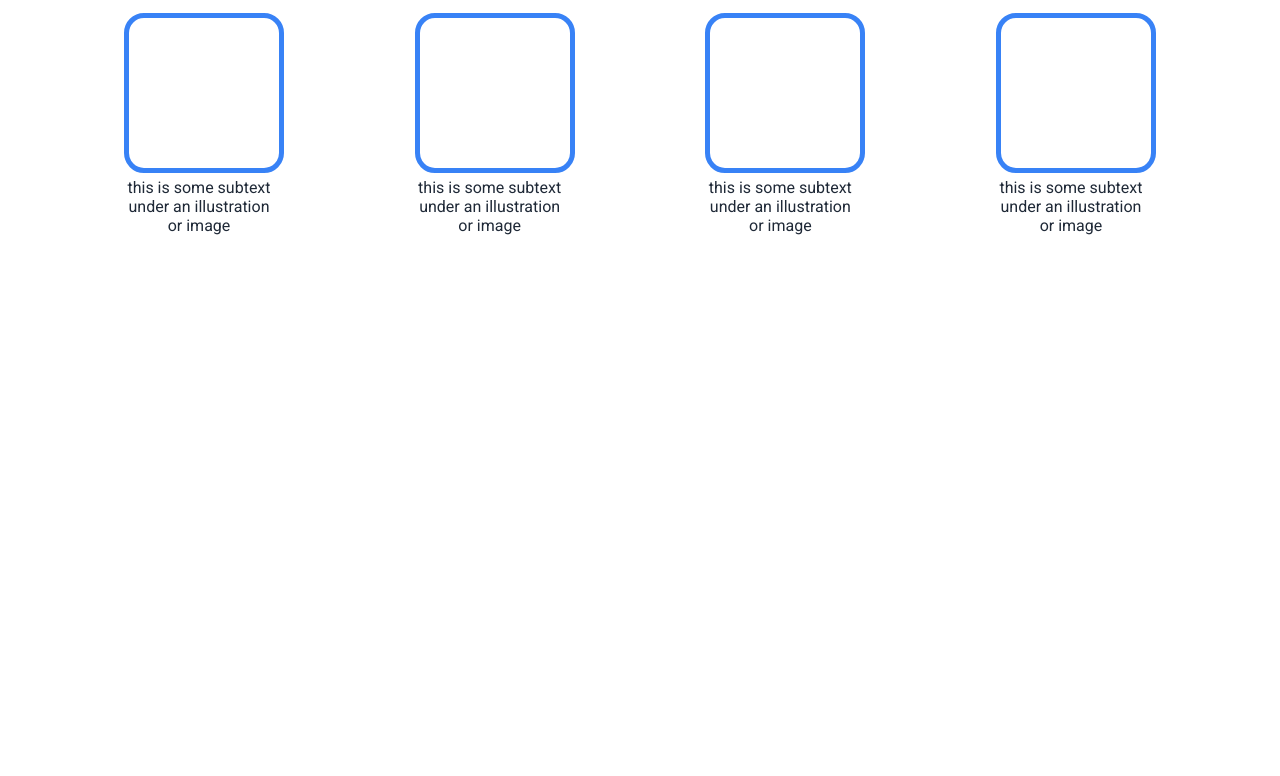
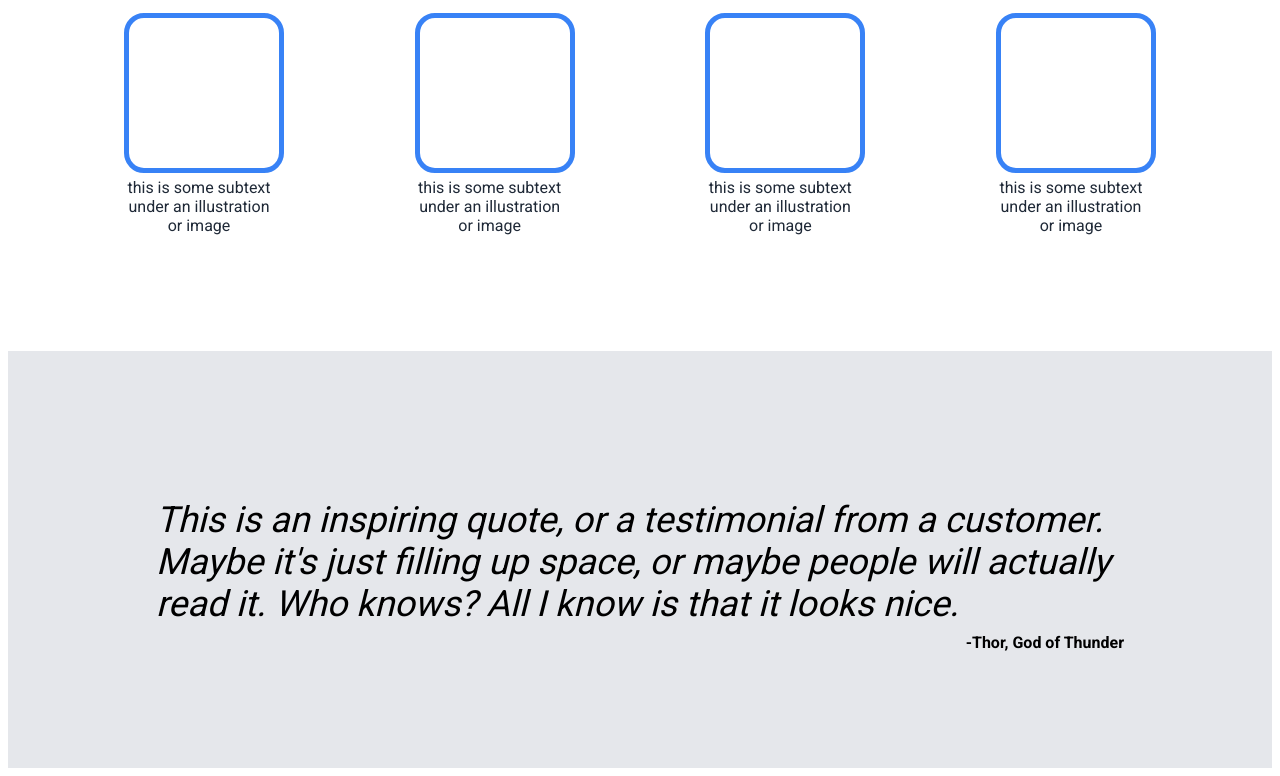
Before and after one commit to petrbubenik/Odin-landing-page, a plain HTML site: page index.html in a window 1280 px wide. Shown: the part 603-1379 px from the top of the page. Before the commit the page ends 954 px from the top, so only its background shows below. Drawn offline with Linux system fonts and the light colour scheme.

Commit message:
quote section added

```diff
--- a/index.html
+++ b/index.html
@@ -61,6 +61,10 @@
             </div>
         </div>
     </div>
+    <div class="quote">
+        <div class="text">This is an inspiring quote, or a testimonial from a customer. Maybe it's just filling up space, or maybe people will actually read it. Who knows? All I know is that it looks nice.</div>
+        <div class="author">-Thor, God of Thunder</div>
+    </div>
 
 </body>
 </html>
--- a/style.css
+++ b/style.css
@@ -101,3 +101,26 @@ a {
     color: #1F2937;
     margin-top: 5px;
 }
+
+.quote {
+    padding: 16px;
+    background-color: #E5E7EB;
+}
+
+.quote .text {
+    display: flex;
+    font-size: 36px;
+    font-style: italic;
+    justify-content: center;
+    padding: 32px 32px 0px 32px;
+    font-weight: 200;
+    margin: 100px 100px 0px 100px;
+}
+
+.quote .author {
+    display: flex;
+    justify-content: flex-end;
+    font-weight: bold;
+    margin: 8px 100px 100px 100px;
+    padding: 0px 32px 0px 0px;
+}
```
